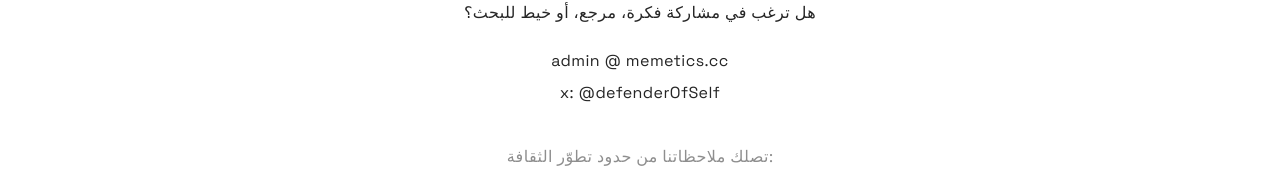
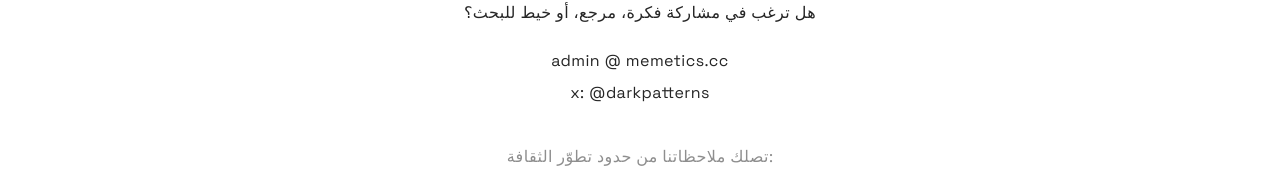
Before and after one commit to easy506company/memetics.cc, a Next.js app: page /about in a window 1280 px wide. Shown: the part 463-635 px from the top of the page. Built offline with nearby package versions, Linux system fonts and the light colour scheme.

Commit message:
taking it back

```diff
--- a/app/about/page.tsx
+++ b/app/about/page.tsx
@@ -26,7 +26,7 @@ export default function About() {
                         target="_blank"
                         rel="noopener noreferrer"
                     >
-                        @defenderOfSelf
+                        @darkpatterns
                     </Link>
                 </p>
                 <div className="mt-8 flex flex-col items-center gap-2">
--- a/app/page.tsx
+++ b/app/page.tsx
@@ -7,7 +7,7 @@ export default function Home() {
   return (
     <div className="flex sm:min-h-[87.5vh] min-h-[82vh] flex-col sm:items-center justify-center text-center sm:py-8 py-14">
       <Link
-        href="https://x.com/defenderofbasic"
+        href="https://x.com/cogitovirus3"
         target="_blank"
         className="mb-5 sm:text-lg flex items-center gap-2 underline underline-offset-4 sm:-mt-12"
       >
--- a/app/services/page.tsx
+++ b/app/services/page.tsx
@@ -12,7 +12,7 @@ export default function About() {
                 <p className="text-muted-foreground text-md font-medium mb-4">
                     x:{' '}
                     <Link
-                        href="https://x.com/defenderOfSelf"
+                        href="https://x.com/cogitovirus3"
                         target="_blank"
                         rel="noopener noreferrer"
                         className="text-muted-foreground text-md font-medium mb-4"
--- a/components/navbar.tsx
+++ b/components/navbar.tsx
@@ -72,7 +72,7 @@ export function Navbar() {
 					<div className="flex items-center justify-between sm:gap-2">
 						<div className="flex ml-4 sm:ml-0">
 							<Link
-								href="https://x.com/defenderofbasic"
+								href="https://x.com/cogitovirus3"
 								className={buttonVariants({
 									variant: "ghost",
 									size: "icon",
```
